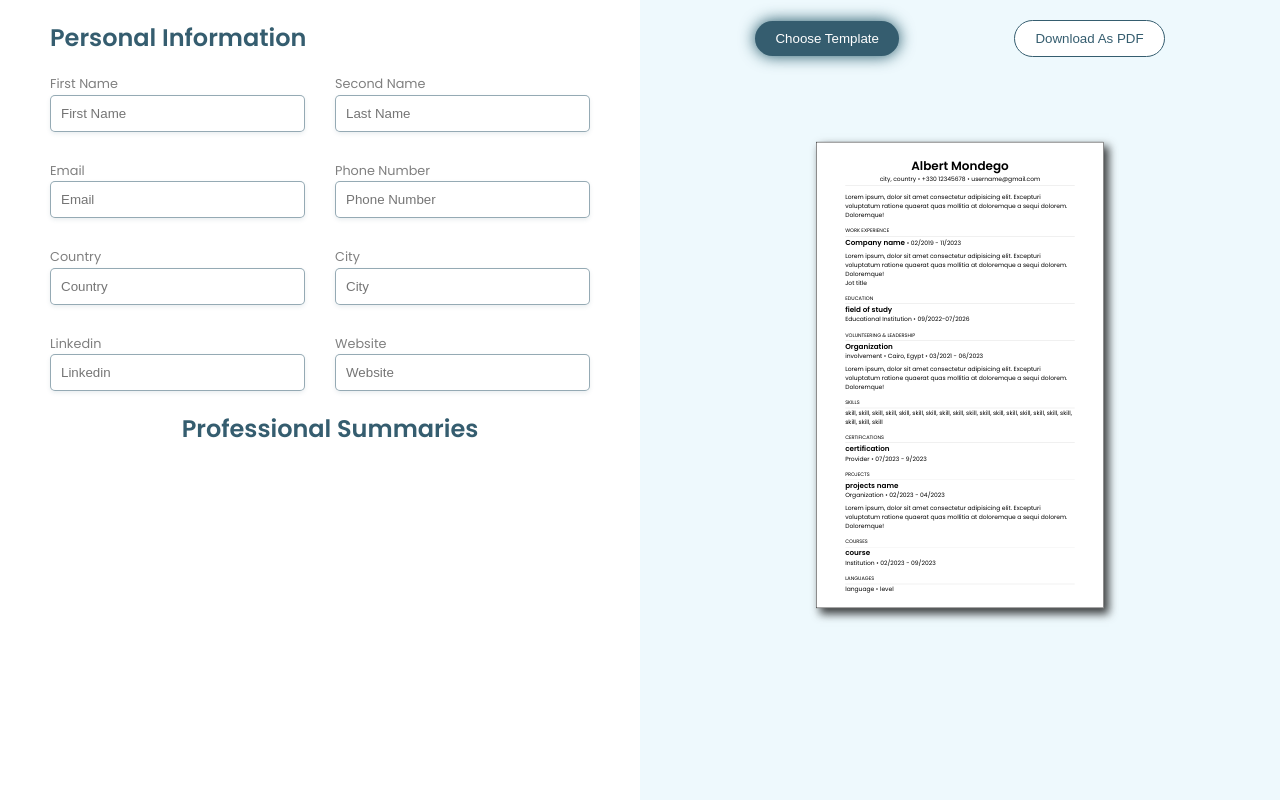
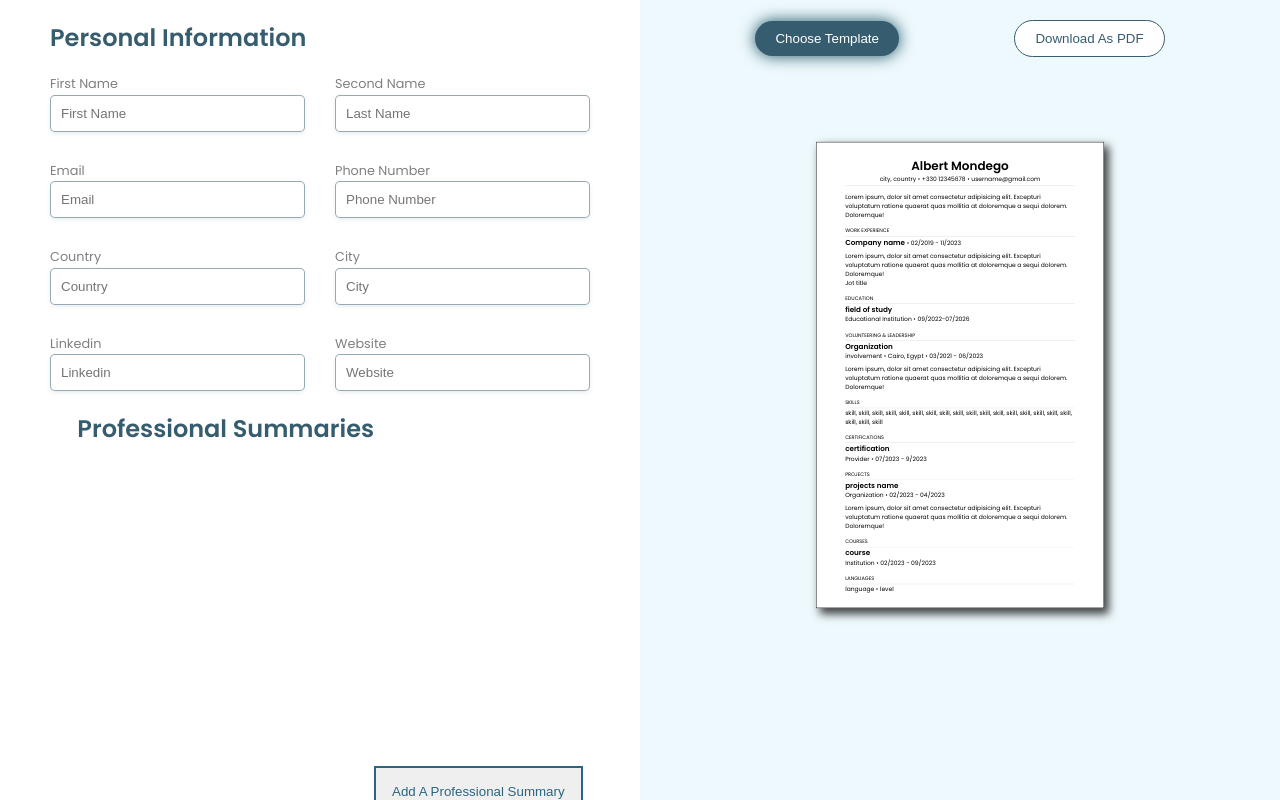
Before and after one commit to Rick-and-Bora3y-Devs/Resume-Builder, a React (Vite) app: page /maker in a window 1280 px wide. Built offline with nearby package versions, Linux system fonts and the light colour scheme.

Commit message:
personal info

```diff
--- a/src/Css/Resume.module.css
+++ b/src/Css/Resume.module.css
@@ -103,7 +103,7 @@ html{
     font-weight: 700;
     color: #355D6F;
 
-    justify-self: flex-start;
+    /* align-self: start; */
 }
 
 .Inputs{
@@ -138,3 +138,10 @@ html{
 .Inputs input:focus{
     outline: none;
 }
+
+
+/* Summary */
+
+.Summary {
+    display: flex;
+}
--- a/src/Pages/ResumeBuilder.jsx
+++ b/src/Pages/ResumeBuilder.jsx
@@ -4,6 +4,8 @@ import styles from "../Css/Resume.module.css";
 import Template1 from "../Components/Templates/Template1.jsx";
 import Template2 from "../Components/Templates/Template2.jsx";
 import Template3 from "../Components/Templates/Template3.jsx";
+
+import AddBtn from "../Components/AddBtn";
 
 function ResumeBuilder()
 {
@@ -62,7 +64,7 @@ function ResumeBuilder()
 
                     <div className={styles.Summary}>
                         <h1 className={styles.Heading}>Professional Summaries</h1>
-
+                        <AddBtn />
                     </div>
 
 
```
